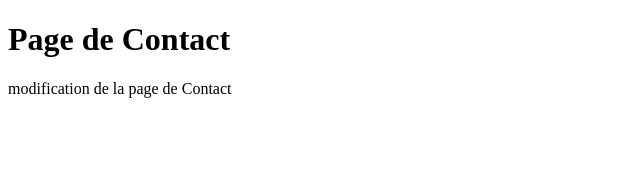
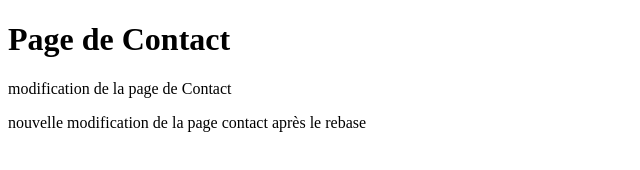
Before and after one commit to Rcohl/gitflow-solo-advanced, a plain HTML site: page contact.html in a window 1280 px wide. Shown: the whole page, without its empty margins (0-640 px from the left). Drawn offline with Linux system fonts and the light colour scheme.

Commit message:
nouvelle modifications de la page contact apres le rebase

```diff
--- a/contact.html
+++ b/contact.html
@@ -8,5 +8,6 @@
   <body>
     <h1>Page de Contact</h1>
     <p>modification de la page de Contact</p>
+    <p>nouvelle modification de la page contact après le rebase</p>
   </body>
 </html>
```
